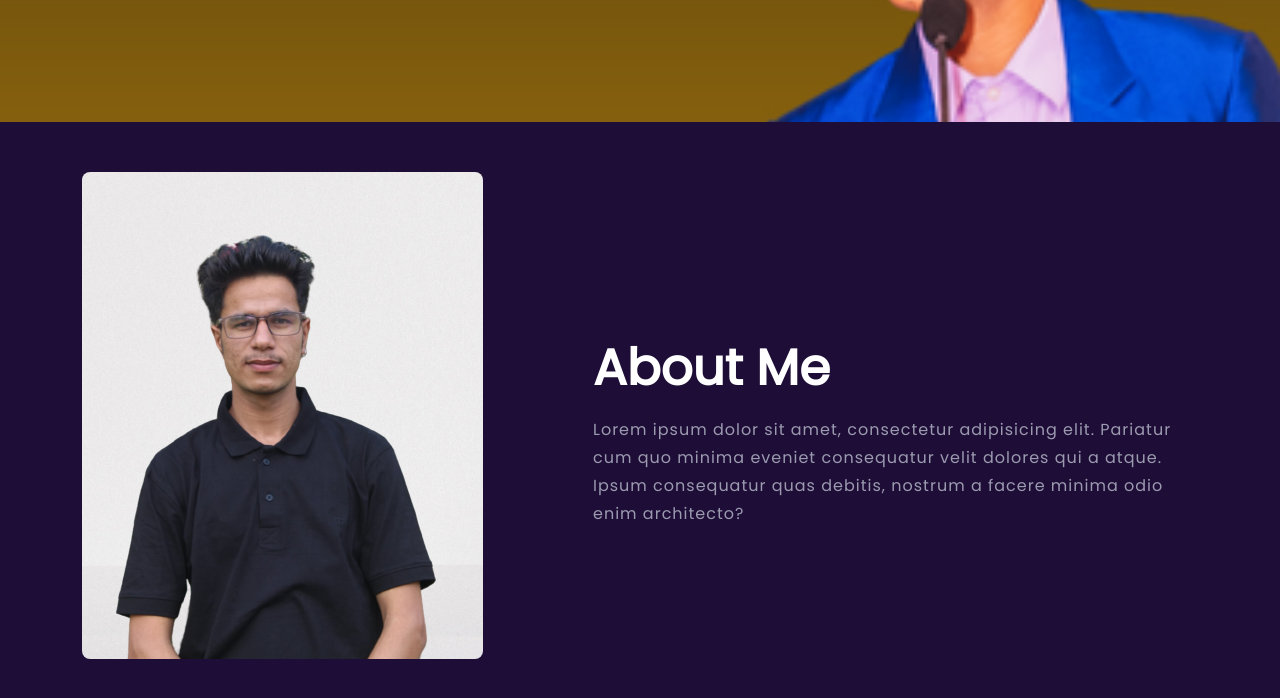
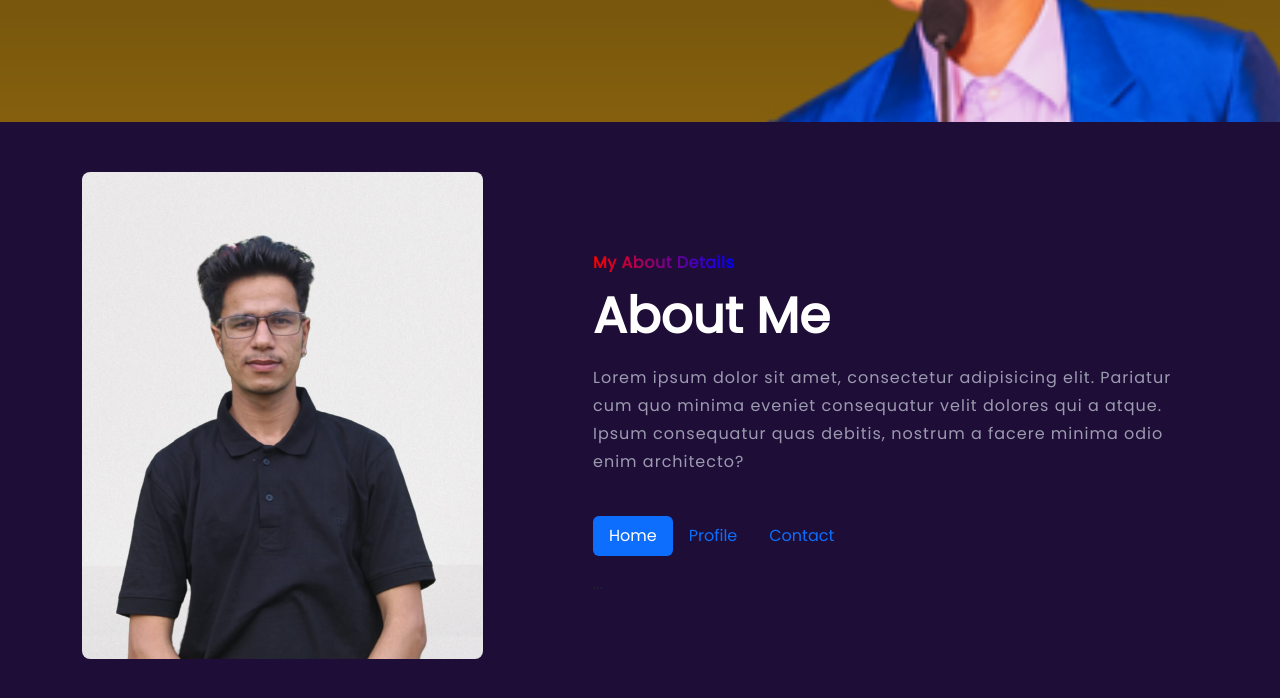
Before and after one commit to CMBhatta/portfolio, a plain HTML site: page JS/index.html in a window 1280 px wide. Shown: the part 528-1226 px from the top of the page. Drawn offline with nearby package versions, Linux system fonts and the light colour scheme.

Commit message:
added tabs plugins

```diff
--- a/CSS/style.css
+++ b/CSS/style.css
@@ -23,7 +23,8 @@
     --bg-dark-blue: #091020;
     --bg-white: #fff;
     --gray-color:#c6c9d8bf;
-    --gradient-color: linear-gradient(-224deg, var(var(--primary-color)0, #337dff 100%));
+    --gradient-color: linear-gradient(to right, red, blue); /* Define the gradient color here */
+    /* --gradient-color: linear-gradient(-224deg, var(var(--primary-color)0, #337dff 100%)); */
     --gradient-text: linear-gradient(120deg,#1c99fe 20.69%,#7644ff 50.19%, var(var(--primary-color)79.69%));
     filter: progid:DXImageTransform.Microsoft.gradient(startColorstr='var(--primary-color)', endColorstr= 'var(--secondary-color)', GradientType=1);
     /* text Color */
@@ -121,7 +122,7 @@ p{
     line-height: 18px;
     font-size: 16px;
     margin-bottom: 12px;
-    background-color: var(--gradient-color);
+    background: var(--gradient-color);
     -webkit-background-clip: text;
     -webkit-text-fill-color: transparent;
 }
--- a/JS/index.html
+++ b/JS/index.html
@@ -80,6 +80,25 @@
               <p>Lorem ipsum dolor sit amet, consectetur adipisicing elit. Pariatur cum quo minima eveniet consequatur velit dolores qui a atque. Ipsum consequatur quas debitis, nostrum a facere minima odio enim architecto?
               </p>
             </div>
+            <div class="pt-4">
+              <ul class="nav nav-pills mb-3" id="pills-tab" role="tablist">
+                <li class="nav-item" role="presentation">
+                  <button class="nav-link active" id="pills-home-tab" data-bs-toggle="pill" data-bs-target="#pills-home" type="button" role="tab" aria-controls="pills-home" aria-selected="true">Home</button>
+                </li>
+                <li class="nav-item" role="presentation">
+                  <button class="nav-link" id="pills-profile-tab" data-bs-toggle="pill" data-bs-target="#pills-profile" type="button" role="tab" aria-controls="pills-profile" aria-selected="false">Profile</button>
+                </li>
+                <li class="nav-item" role="presentation">
+                  <button class="nav-link" id="pills-contact-tab" data-bs-toggle="pill" data-bs-target="#pills-contact" type="button" role="tab" aria-controls="pills-contact" aria-selected="false">Contact</button>
+                </li>
+              </ul>
+              <div class="tab-content" id="pills-tabContent">
+                <div class="tab-pane fade show active" id="pills-home" role="tabpanel" aria-labelledby="pills-home-tab" tabindex="0">...</div>
+                <div class="tab-pane fade" id="pills-profile" role="tabpanel" aria-labelledby="pills-profile-tab" tabindex="0">...</div>
+                <div class="tab-pane fade" id="pills-contact" role="tabpanel" aria-labelledby="pills-contact-tab" tabindex="0">...</div>
+
+              </div>
+            </div>
           </div>
         </div>
       </div>
```
